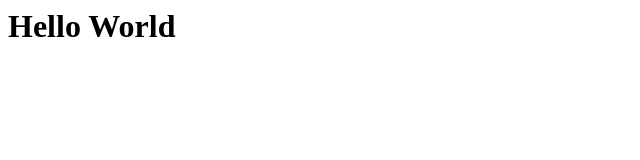
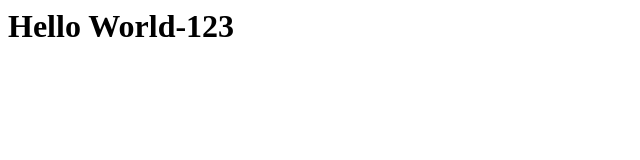
Before and after one commit to mksuhail/intellipaat-training, a plain HTML site: page index.html in a window 1280 px wide. Shown: the full height of the page, 0-640 px from the left. Drawn offline with Linux system fonts and the light colour scheme.

Commit message:
2nd commit

```diff
--- a/index.html
+++ b/index.html
@@ -1 +1 @@
-<h1> Hello World</h1>
+<h1> Hello World-123</h1>
```
